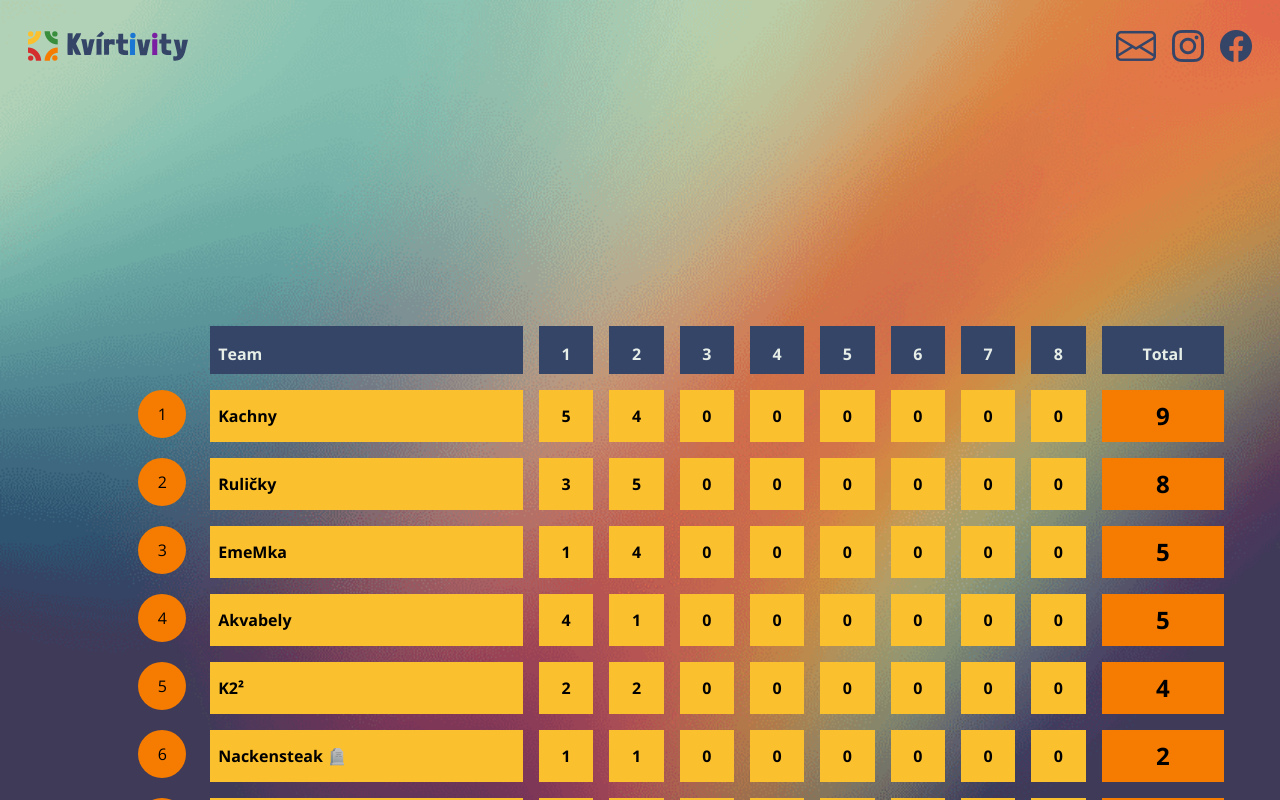
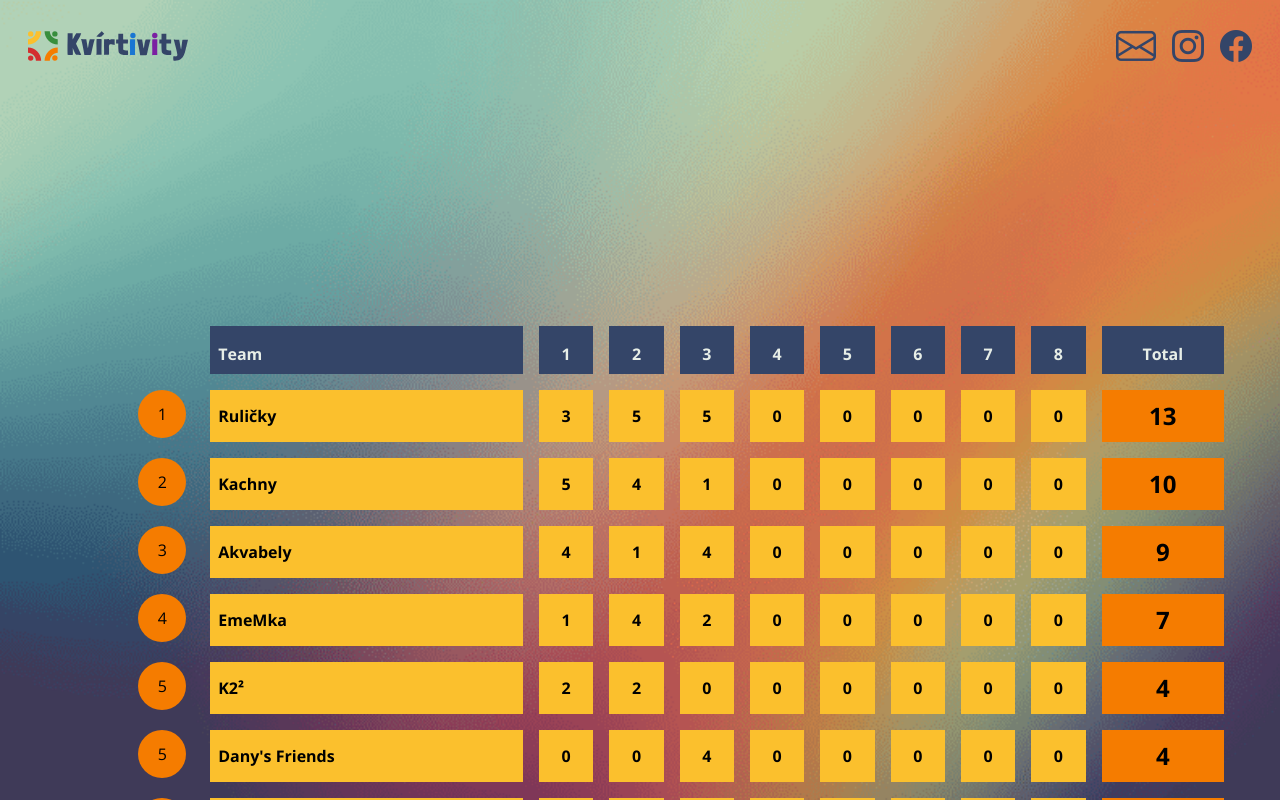
Before and after one commit to queuing4oranges/kvizova-liga, a React (Vite) app: page / in a window 1280 px wide. Shown: the top 800 px of the page. Built offline with nearby package versions, Linux system fonts and the light colour scheme; a web font is replaced by a local one.

Commit message:
Update scores, refactor ranks to shared rank

```diff
--- a/src/components/ScoreTable/ScoreTable.jsx
+++ b/src/components/ScoreTable/ScoreTable.jsx
@@ -24,16 +24,29 @@ export default function ScoreTable() {
 		}));
 	};
 
-	// Function to update the total scores for each team
+	// Function to update the total scores for each team and calculate ranks
 	const updateTeamTotals = (teams) => {
-		return teams
-			// Calculate total scores
-			.map(team => {
-				const totalScore = Object.values(team.scores).reduce((acc, score) => acc + score, 0);
-				return { ...team, total: totalScore };
-			})
-			// Sort teams regarding to their total scores
-			.sort((a,b) => b.total - a.total);
+
+		// Calculate total scores and add a `total` property
+		const scoredTeams = teams.map(team => {
+			const totalScore = Object.values(team.scores).reduce((acc, score) => acc + score, 0);
+			return { ...team, total: totalScore };
+		});
+
+		// Sort teams by total scores in descending order
+		scoredTeams.sort((a, b) => b.total - a.total);
+
+		// Calculate ranks, ensuring teams with the same score share the same rank
+		let currentRank = 1;
+		return scoredTeams.map((team, index, array) => {
+			if (index > 0 && array[index].total === array[index - 1].total) {
+				team.rank = array[index - 1].rank; // Share rank with the previous team
+			} else {
+				team.rank = currentRank; // Assign the current rank
+			}
+			currentRank++;
+			return team;
+		});
 	};
 
 	return (
@@ -52,7 +65,7 @@ export default function ScoreTable() {
 				<tbody>
 					{updatedTeams.map((team, idx) => (
 					<tr className='tb-rows' key={idx}>
-						<td className='position-column d-flex justify-content-end align-items-center'><span className='header-span-round'>{idx + 1}</span></td>
+						<td className='position-column d-flex justify-content-end align-items-center'><span className='header-span-round'>{team.rank}</span></td>
 						<td className='align-middle team-name-column'>{team?.name}</td>
 						{Object.keys(team?.scores).map((round, idx) => (
 							<td className='team-rounds align-middle text-center' key={idx}>{team?.scores[round]}</td>
--- a/src/data.json
+++ b/src/data.json
@@ -5,7 +5,7 @@
 			"scores": {
 				"round1": 1,
 				"round2": 4,
-				"round3": 0,
+				"round3": 2,
 				"round4": 0,
 				"round5": 0,
 				"round6": 0,
@@ -61,7 +61,7 @@
 			"scores": {
 				"round1": 3,
 				"round2": 5,
-				"round3": 0,
+				"round3": 5,
 				"round4": 0,
 				"round5": 0,
 				"round6": 0,
@@ -89,7 +89,7 @@
 			"scores": {
 				"round1": 5,
 				"round2": 4,
-				"round3": 0,
+				"round3": 1,
 				"round4": 0,
 				"round5": 0,
 				"round6": 0,
@@ -103,7 +103,7 @@
 			"scores": {
 				"round1": 4,
 				"round2": 1,
-				"round3": 0,
+				"round3": 4,
 				"round4": 0,
 				"round5": 0,
 				"round6": 0,
@@ -111,6 +111,20 @@
 				"round8": 0
 			},
 			"total": null
+		},
+		{
+			"name": "Dany's Friends",
+			"scores": {
+			"round1": 0,
+			"round2": 0,
+			"round3": 4,
+			"round4": 0,
+			"round5": 0,
+			"round6": 0,
+			"round7": 0,
+			"round8": 0
+			},
+			"total": null
 		}
 	]
 }
```
